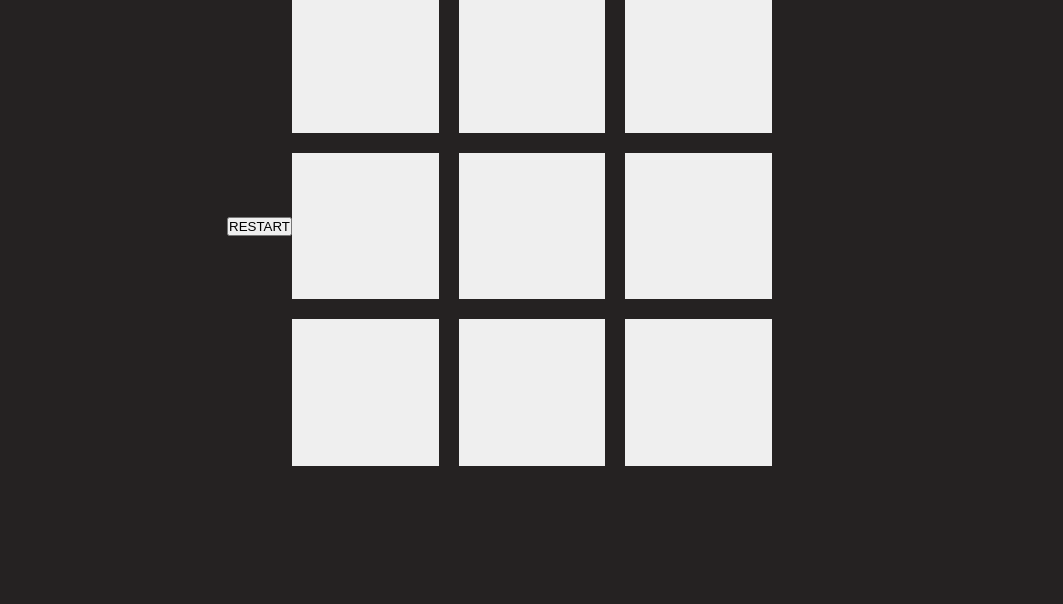
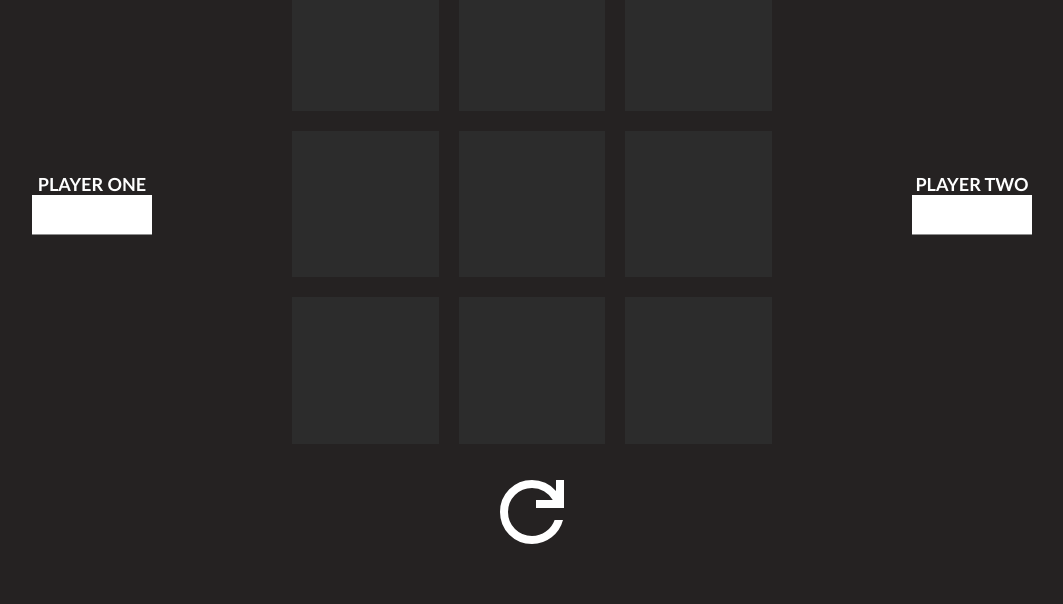
Before and after one commit to andy256789/tic-tac-toe, a plain HTML site: page index.html in a window 1280 px wide. Shown: the part 196-800 px from the top of the page, without its empty margins (108-1171 px from the left). Drawn offline with Linux system fonts and the light colour scheme.

Commit message:
Added a display to show the current player

```diff
--- a/index.html
+++ b/index.html
@@ -12,8 +12,16 @@
 <body>
     <div class="turn"></div>
     <div class="board"></div>
-    <div class="status"></div>
-    <button class="restart">RESTART</button>
+    <div id="stats"></div>
+    <div class="playerOne">
+        <label for="p1">PLAYER ONE</label>
+        <input id="p1" type="text">
+    </div>
+    <div class="playerTwo">
+        <label for="p2">PLAYER TWO</label>
+        <input id="p2" type="text">
+    </div>
+    <button class="restart"></button>
 
 </body>
 
--- a/script.js
+++ b/script.js
@@ -63,6 +63,9 @@ function GameController() {
     const switchActivePlayer = () => {
         activePlayer = activePlayer === players.playerOne ? players.playerTwo : players.playerOne;
     };
+    const changePlayerOneName = (name) => players.playerOne.name = name;
+
+    const changePlayerTwoName = (name) => players.playerTwo.name = name;
 
     const getBoard = () => gameboard.getBoard();
 
@@ -126,7 +129,7 @@ function GameController() {
         return tie;
     }
 
-    return { playRound, getBoard, getActivePlayer, getStatus, resetBoard };
+    return { playRound, getBoard, getActivePlayer, getStatus, resetBoard, changePlayerOneName, changePlayerTwoName };
 }
 
 function ScreenController() {
@@ -134,19 +137,25 @@ function ScreenController() {
 
     const boardDiv = document.querySelector(".board");
     const turnDiv = document.querySelector(".turn");
-    const statusDiv = document.querySelector(".status");
+    const statusDiv = document.querySelector("#stats");
     const restartDiv = document.querySelector(".restart");
+
+    const playerOneInput = document.querySelector("#p1");
+    const playerTwoInput = document.querySelector("#p2");
+
 
     const updateScreen = () => {
         const board = game.getBoard();
         const activePlayer = game.getActivePlayer();
 
         boardDiv.replaceChildren();
-
-        turnDiv.textContent = `${activePlayer.name}'s turn`;
-
+        turnDiv.textContent = "TURN: " + activePlayer.name.toUpperCase();
+        statusDiv.classList.remove("status");
+        if (game.getStatus() !== null) {
+            statusDiv.classList.add("status");
+        }
         statusDiv.textContent = game.getStatus() === "win" ? `${activePlayer.name} won`
-            : game.getStatus() === "tie" ? "Tie" : "";
+            : game.getStatus() === "tie" ? "Game is a Tie" : "";
 
 
         board.forEach((rows, rowIndex) => {
@@ -186,6 +195,17 @@ function ScreenController() {
         updateScreen()
     }
 
+
+    playerOneInput.addEventListener("input", () => {
+        let input = playerOneInput.value ? playerOneInput.value : "Player One";
+        game.changePlayerOneName(input);
+    });
+
+    playerTwoInput.addEventListener("input", () => {
+        let input = playerTwoInput.value ? playerTwoInput.value : "Player One";
+        game.changePlayerTwoName(input);
+    });
+
     boardDiv.addEventListener("click", clickHandler);
     restartDiv.addEventListener("click", resetHandler);
     updateScreen();
--- a/styles.css
+++ b/styles.css
@@ -1,6 +1,15 @@
+@font-face {
+    font-family: "Moderne Sans";
+    src: url(fonts/MODERNE\ SANS.ttf);
+}
+
 :root {
     --background-color: #252222;
     --text-color: #fff;
+    --x-color: #b11c1c;
+    --o-color: #fff;
+    --cell-color: #2c2c2c;
+    --status-color: #000000;
 }
 
 * {
@@ -10,6 +19,7 @@
 }
 
 body {
+    font-family: 'Gill Sans', 'Gill Sans MT', Calibri, 'Trebuchet MS', sans-serif;
     height: 100vh;
     background-color: var(--background-color);
     display: grid;
@@ -27,40 +37,124 @@ body {
 
 .turn {
     grid-area: 1/2;
-    align-self: center;
+    align-self: flex-start;
     justify-self: center;
-    font-size: 5rem;
+    font-weight: bold;
+    font-size: 2rem;
     color: var(--text-color);
 }
 
 .status {
-    grid-area: 3/2;
+    grid-area: 2/2;
     align-self: center;
     justify-self: center;
     font-size: 5rem;
+    font-weight: bold;
+    outline: none;
+    background-color: var(--status-color);
+    border-radius: 30px;
+    box-shadow: var(--status-color) 0 0 50px 50px;
+    opacity: 90%;
     color: var(--text-color);
 }
 
-.restart {
-    grid-area: 2/1;
-    align-self: center;
-    justify-self: end;
-}
-
 .cell {
-    font-family: monospace;
+    font-family: "Moderne Sans";
     outline: none;
     border: none;
-    color: var(--text-color);
+    background-color: var(--cell-color);
     font-size: 10rem;
 }
 
+.xInside,
+.oInside {
+    background-size: 100%;
+    background-repeat: no-repeat;
+    width: 100%;
+    height: 100%;
+}
+
 .xInside {
-    background-color: red;
-    background-size: 100%;
+    background-image: url(./svgs/x.svg);
+
 }
 
 .oInside {
-    background-color: blue;
-    background-size: 100%;
+    background-image: url(./svgs/o.svg );
+    background-size: 85%;
+    background-position: center;
 }
+
+.playerOne {
+    grid-area: 2/1;
+}
+
+.playerTwo {
+    grid-area: 2/3;
+}
+
+.playerOne,
+.playerTwo {
+    display: flex;
+    align-items: center;
+    justify-content: center;
+    flex-direction: column;
+}
+
+.playerOne>label,
+.playerTwo>label {
+    color: var(--text-color);
+    font-size: large;
+    font-weight: bold;
+}
+
+.playerOne>input,
+.playerTwo>input {
+
+    box-sizing: border-box;
+    font-family: inherit;
+    font-size: 14px;
+    vertical-align: baseline;
+    font-weight: 400;
+    line-height: 1.29;
+    letter-spacing: .16px;
+    border-radius: 0;
+    outline: 2px solid transparent;
+    outline-offset: -2px;
+    width: 30%;
+    height: 40px;
+    border: none;
+    border-bottom: 1px solid #8d8d8d;
+    color: #161616;
+    transition: #f4f4f4 70ms cubic-bezier(.2, 0, .38, .9),
+        outline 70ms cubic-bezier(.2, 0, .38, .9);
+
+}
+
+
+.playerOne>input:focus,
+.playerTwo>input:focus {
+    outline: 2px solid #0f62fe;
+    outline-offset: -2px;
+}
+
+.restart {
+    align-self: flex-start;
+    margin-top: 20px;
+    justify-self: center;
+    cursor: pointer;
+    grid-area: 3/2;
+    color: white;
+    background-image: url(./svgs/restart.svg);
+    background-color: transparent;
+    background-size: 100% 100%;
+    outline: none;
+    border: none;
+    width: 6rem;
+    height: 6rem;
+
+}
+
+.restart:hover {
+    filter: brightness(70%);
+}
```
Also changed, not shown: fonts/MODERNE SANS.ttf (added), svgs/circleSymbol.svg (deleted), svgs/o.svg (added), svgs/restart.svg (added), svgs/x.svg (added), svgs/xSymbol.svg (deleted).
